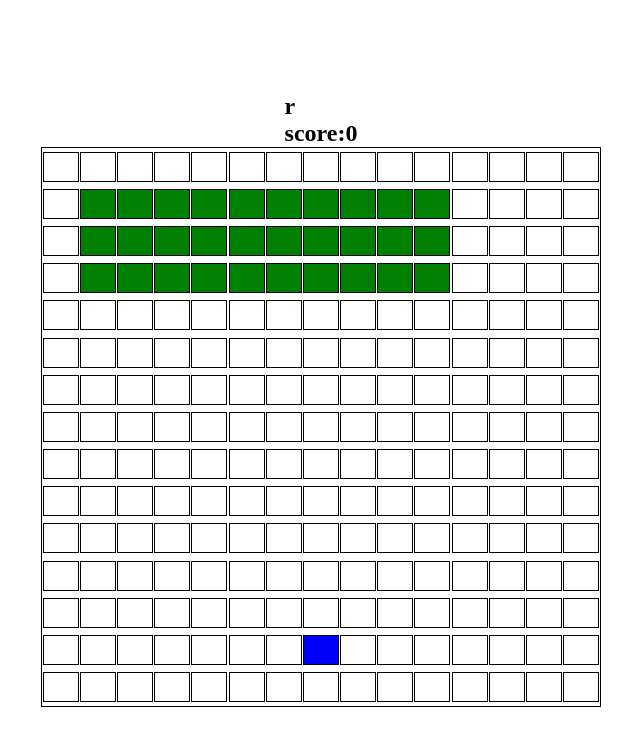
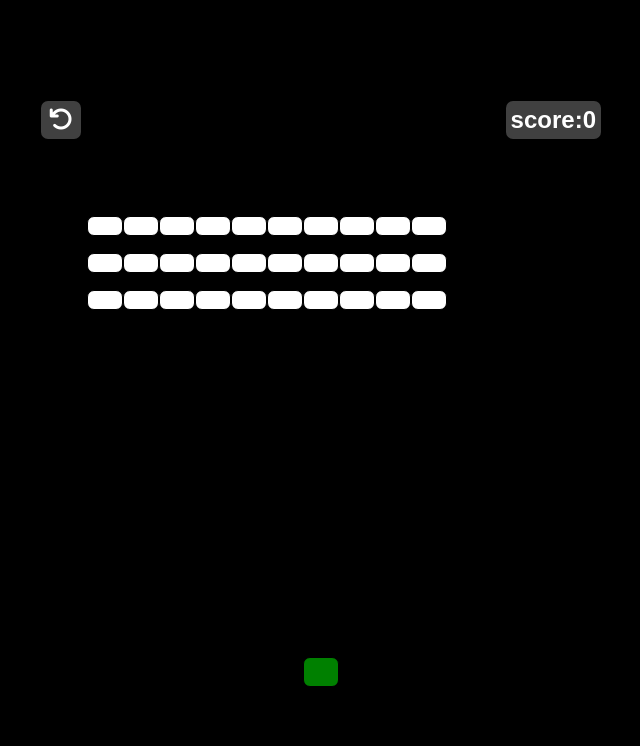
Before and after one commit to bishira14/cannon_proj, a plain HTML site: page index.html in a window 1280 px wide. Shown: the whole page, without its empty margins (319-959 px from the left). Drawn offline with Linux system fonts and the light colour scheme.

Commit message:
latest update

```diff
--- a/index.css
+++ b/index.css
@@ -9,28 +9,54 @@ body{
   justify-content: center;
   align-items: center;
   flex-direction: column;
+  font-family: arial;
+  background-color: rgb(0, 0, 0);
+}
+.stats{
+  width:35em;
+  display:flex;
+  justify-content: space-between;
+  align-items: center;
+  padding:30px 0px;
+}
+.stats h2{
+  background-color: rgb(64, 64, 64);
+  padding:5px;
+  border-radius: 7px;
+  color: rgb(255,255,255);
+}
+.replay{
+  width:40px;
+  cursor:pointer;
+  text-align: center;
 }
 .container{
   height:35em;
   width:35em;
   display:flex;
-  justify-content: space-around;
+  justify-content: center;
   align-items: center;
   border:solid 1px black;
   flex-wrap: wrap;
+  background-color: rgb(0, 0, 0);
 }
 .container div{
  height:30px;
  width:36px;
  border:solid 1px black;
 }
-.shooter{
-   background-color:blue;
+ div.shooter{
+   border-radius: 7px;
+   background:green;
 }
-.opponents{
-  background-color: green;
+ div .opponents{
+  height:20px;
+  background-color: white;
+  border-radius: 7px;
 }
-.shot{
+ div .shot{
+   height:25px;
+   width: 25px;
   background-color:red;
-  border-radius: 100px;
+  border-radius: 70px;
 }
--- a/index.html
+++ b/index.html
@@ -4,11 +4,12 @@
     <meta charset="utf-8">
     <title></title>
     <link rel="stylesheet" href="index.css">
+    <script src="https://kit.fontawesome.com/53f074244e.js" crossorigin="anonymous"></script>
   </head>
   <body>
     <div class="stats">
-      <h2>r</h2>
-      <h2>score:0</h2>
+      <h2 class="replay"><i class="fas fa-undo"></i></h2>
+      <h2>score:<span>0</span></h2>
     </div>
     <div class="container">
       <div class=""></div>
--- a/index.js
+++ b/index.js
@@ -1,5 +1,8 @@
 const tiles = document.querySelectorAll('.container div');
 let shooterPosition =  202;
+let score = 0;
+let scoreElement = document.querySelector('h2 span')
+let game = setInterval(gameMove,500);
 let theOpponents = [0,1,2,3,4,5,6,7,8,9,
                    15,16,17,18,19,20,21,22,23,24,
                    30,31,32,33,34,35,36,37,38,39];
@@ -24,6 +27,10 @@ function shotMove(num){
       if(tiles[num].classList.contains('opponents')){
         caught[0] = theOpponents.indexOf(num);
         allCaught.push(caught[0]);
+        score++;
+        scoreElement.textContent = score;
+      }else{
+        console.log('nothing')
       }
     },duration);
   }
@@ -53,7 +60,7 @@ function keys(e){
    tiles[shooterPosition].classList.add('shooter');
 }
 
-function game(){
+function gameMove(){
   theOpponents.forEach(element => {
     tiles[element].classList.remove('opponents');
   })
@@ -70,9 +77,10 @@ function game(){
       way = 1;
     }
     // caught the opponents
-    for(let i = 0; i < allCaught.length; i++){
-      tiles[theOpponents[allCaught[i]]].classList.remove('opponents');
-    }
+    opponentsCaught();
+    //if opponents reached shooter
+    opponentsReached();
+
     return movement[0] += 5;
   }
 
@@ -84,11 +92,21 @@ function game(){
   });
   movement[0]--;
 //caught the opponents
-for(let i = 0; i < allCaught.length; i++){
-  tiles[theOpponents[allCaught[i]]].classList.remove('opponents')
-}
+opponentsCaught();
+//if opponents reached shooter
+opponentsReached();
+
 }
 
-
-
-setInterval(game,500);
+function opponentsCaught(){
+  for(let i = 0; i < allCaught.length; i++){
+    tiles[theOpponents[allCaught[i]]].classList.remove('opponents');
+  }
+}
+function opponentsReached(){
+  for(let i = 0; i < theOpponents.length; i++){
+    if((tiles[theOpponents[i]].classList.contains('shooter')) && (tiles[theOpponents[i]].classList.contains('opponents'))){
+       clearInterval(game);
+    }
+  }
+}
```
Also changed, not shown: img/shooter.png (added).
